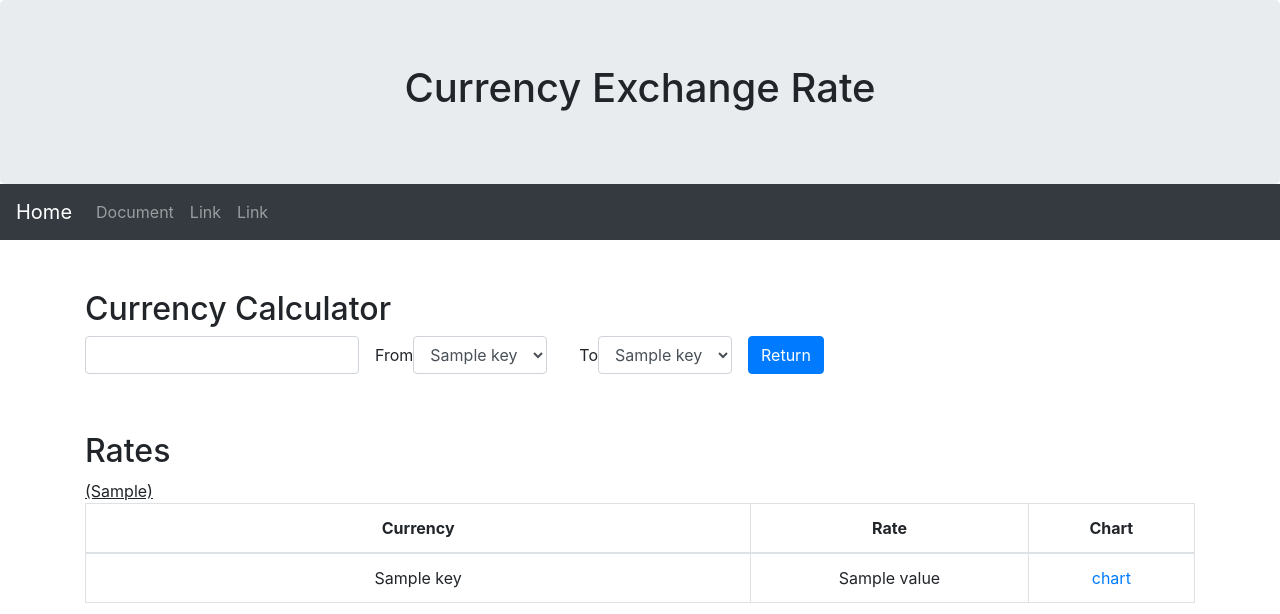
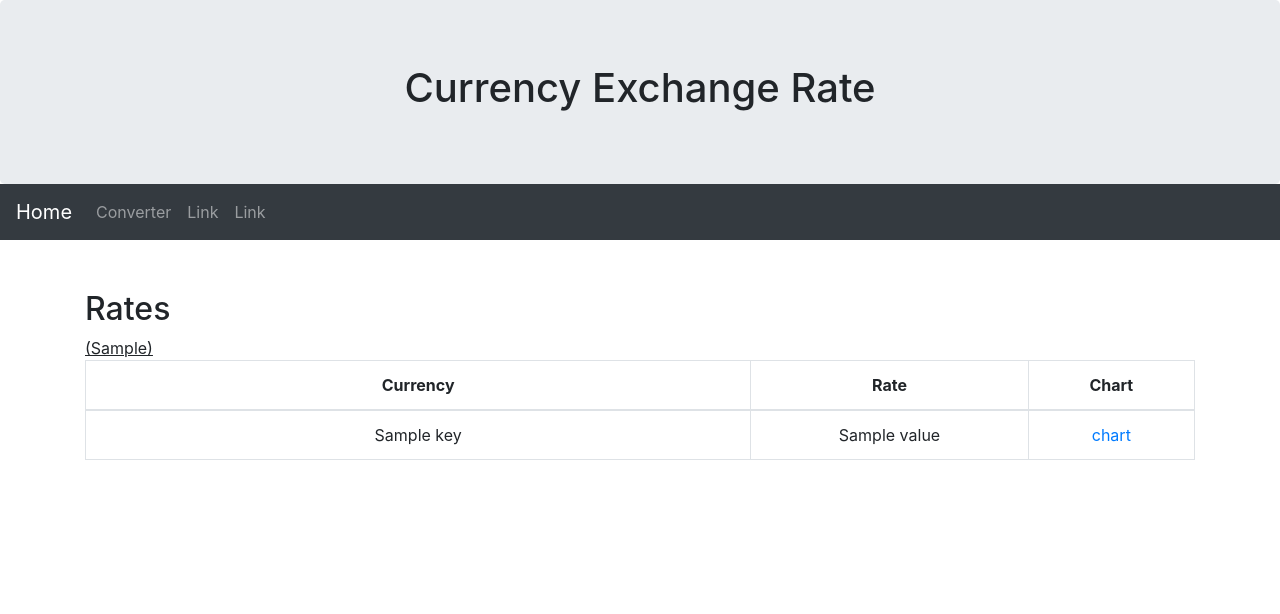
Before and after one commit to D17123466/Project, a Django app: template Development/myproject/project/templates/rates.html in a window 1280 px wide. Shown: the top 614 px of the page. Run offline with Django 3.2, Linux system fonts and the light colour scheme; the template is opened without the code that fills it: most values are stand-ins (such as "Sample title", 1, 10 or a date in 2020); some libraries are stand-ins or nearby versions.

Commit message:
Started working Model

```diff
--- a/Development/myproject/project/rates/views.py
+++ b/Development/myproject/project/rates/views.py
@@ -59,7 +59,7 @@
 
         # context = {'amount': amount_, 'from': from_, 'to': to_}
         # return render(request, 'create.html', {'form': form, 'amount': amount_, 'from': from_, 'to': to_})
-        return render(request, 'create.html', {'form': form, 'result': result})
+        return render(request, 'create.html', {'form': form, 'amount': amount_, 'from': from_, 'result': result, 'to': to_})
 
     # if (request.GET):
     #     amount_ = request.GET['amount_']
--- a/Development/myproject/project/templates/create.html
+++ b/Development/myproject/project/templates/create.html
@@ -5,7 +5,7 @@
 <div class="container" style="margin-top: 50px; margin-bottom: 50px;">
     <h2>Currency Calculator</h2>
 
-    <form action="" method="GET">
+    <form action="" method="Get">
         <!-- {% csrf_token %} -->
         <div class="row">
             <div class="col-4">
@@ -23,9 +23,7 @@
     <div class="result">
         <p>
             {% if form.is_valid %}
-                {{ result }}
-                <!-- {{ from }}
-                {{ to }} -->
+                {{ amount }} {{ from }} = {{ result }} {{ to }}
             {% endif %}
         </p>
     </div>
--- a/Development/myproject/project/templates/index.html
+++ b/Development/myproject/project/templates/index.html
@@ -24,7 +24,7 @@
         <div class="collapse navbar-collapse" id="collapsibleNavbar">
         <ul class="navbar-nav">
             <li class="nav-item">
-            <a class="nav-link" href="converter.html">Document</a>
+            <a class="nav-link" href="create">Converter</a>
             </li>
             <li class="nav-item">
             <a class="nav-link" href="#">Link</a>
```
Also changed, not shown: Development/myproject/project/templates/rates.html (+3 -7 lines).
